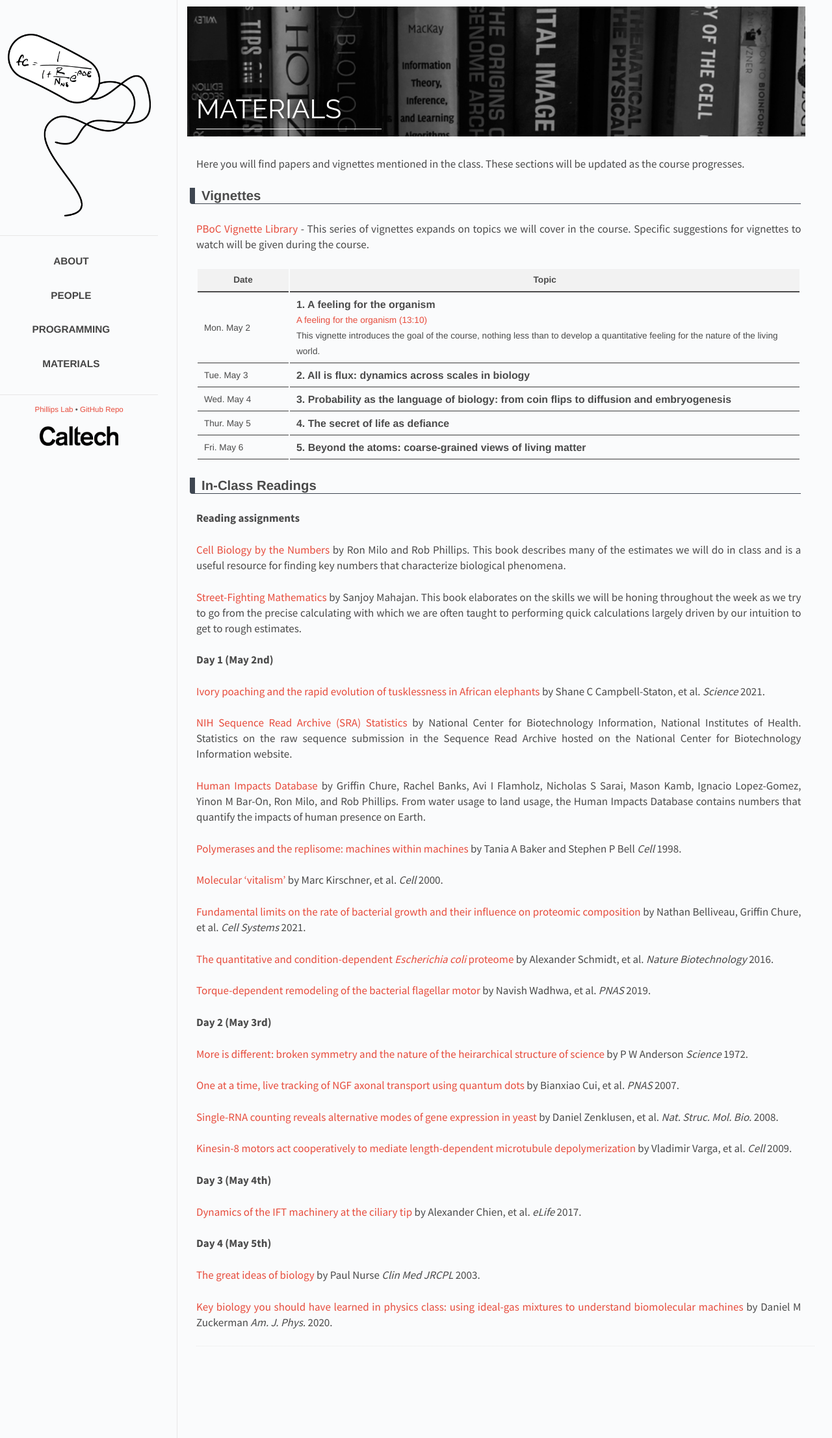
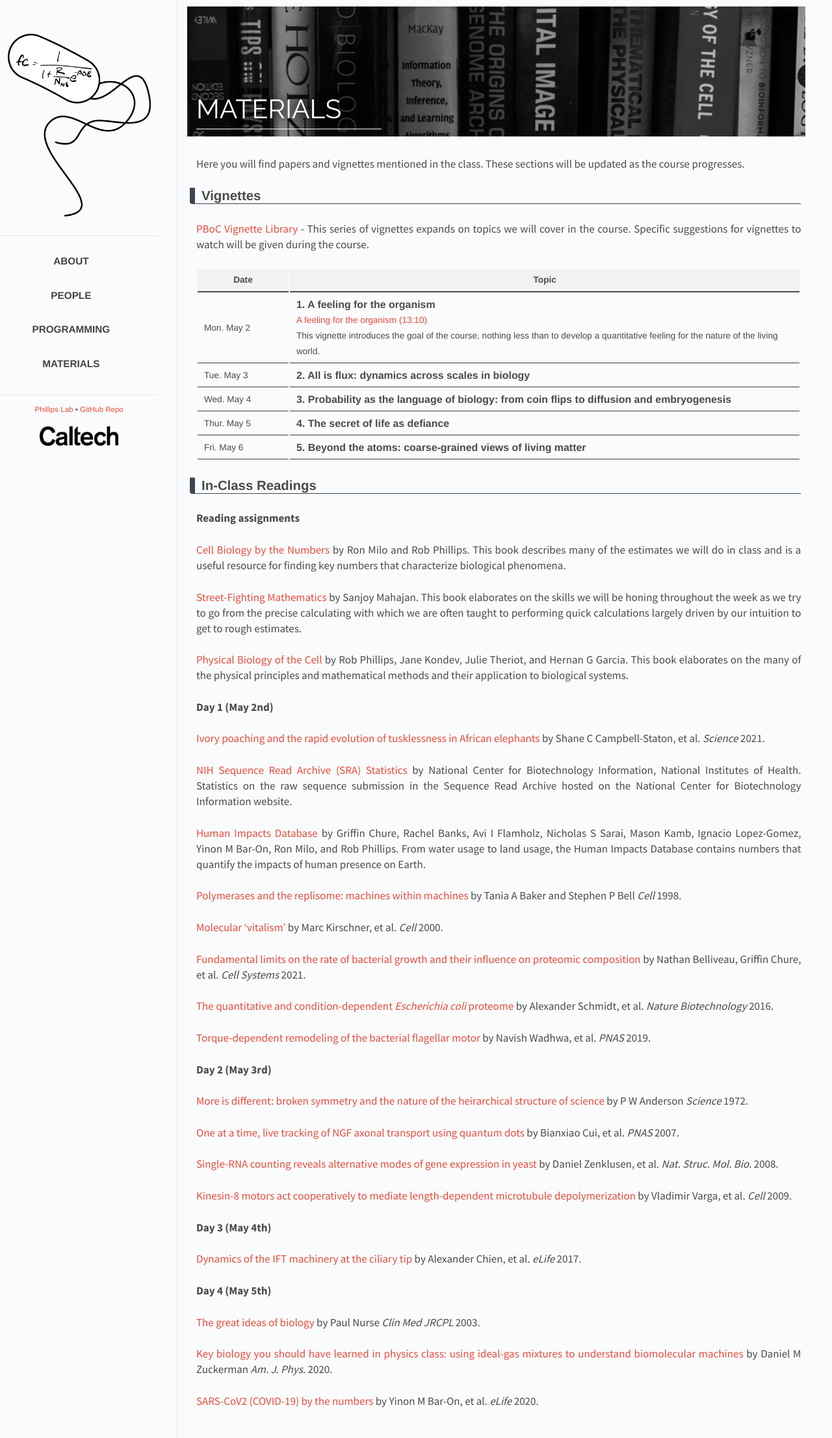
Before and after one commit to RPGroup-PBoC/pboc22_marseille, a Jekyll site: the page built from _posts/2022-01-28-materials.md, in a window 1280 px wide. Shown: the whole page at 65% size. Built offline with Jekyll 4.4.1, drawn with Linux system fonts in a browser that asks for light colours.

Commit message:
by the numbers for Covid.

```diff
--- a/_data/papers.yaml
+++ b/_data/papers.yaml
@@ -8,6 +8,11 @@
    author: "Sanjoy Mahajan"
    description: "This book elaborates on the skills we will be honing throughout the week as we try to go from the precise calculating with which we are often taught to performing quick calculations largely driven by our intuition to get to rough estimates."
    link: "https://library.oapen.org/handle/20.500.12657/26090"
+
+ - title: "Physical Biology of the Cell"
+   author: "Rob Phillips, Jane Kondev, Julie Theriot, and Hernan G Garcia"
+   description: "This book elaborates on the many of the physical principles and mathematical methods and their application to biological systems."
+   link: "https://www.amazon.com/Physical-Biology-Cell-Rob-Phillips/dp/0815344503?asin=0815344503&revisionId=&format=4&depth=1"
 
  Day 1 (May 2nd):
  - title: "Ivory poaching and the rapid evolution of tusklessness in African elephants"
@@ -88,12 +93,6 @@
    year: "2017"
    link: "https://elifesciences.org/articles/28606"
 
-#   - title: "Physical principles underlying the transduction of bilayer deformation forces during mechanosensitive channel gating"
-#     author: "Eduardo Perozo, et al."
-#     journal: "Nature Structural & Molecular Biology"
-#     year: "2002"
-#     link: "https://www.nature.com/articles/nsb827"
-
  Day 4 (May 5th):
  - title: "The great ideas of biology"
    author: "Paul Nurse"
@@ -107,11 +106,11 @@
    year: "2020"
    link: "https://aapt.scitation.org/doi/10.1119/10.0000634"
 
-#   - title: "Biology is more theoretical than physics"
-#     author: "Jeremy Gunawardena"
-#     journal: "MBoC"
-#     year: "2017"
-#     link: "https://www.molbiolcell.org/doi/10.1091/mbc.e12-03-0227"
+ - title: "SARS-CoV2 (COVID-19) by the numbers"
+   author: "Yinon M Bar-On, et al."
+   journal: "eLife"
+   year: "2020"
+   link: "http://rpdata.caltech.edu/publications/Bar-On_2020.pdf"
 
 # Day 5 (May 6th):
 #   - title: "Nothing in biology makes sense except in the light of evolution"
```
